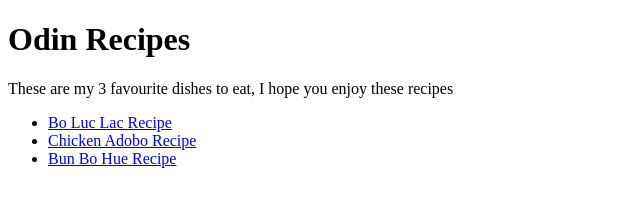
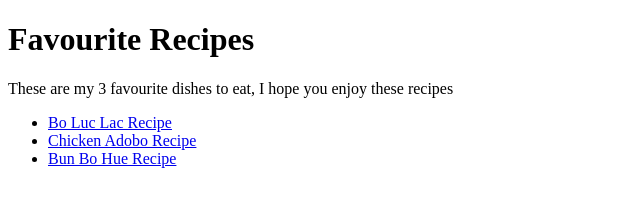
Before and after one commit to 0xZeifer/favourite-recipes, a plain HTML site: page index.html in a window 1280 px wide. Shown: the whole page, without its empty margins (0-640 px from the left). Drawn offline with Linux system fonts and the light colour scheme.

Commit message:
updated h1 on page

```diff
--- a/index.html
+++ b/index.html
@@ -6,7 +6,7 @@
     </head>
 
     <body>
-        <h1>Odin Recipes</h1>
+        <h1>Favourite Recipes</h1>
         <p>These are my 3 favourite dishes to eat, I hope you enjoy these recipes</p>
         <ul>
             <li><a href="recipes/boluclac.html">Bo Luc Lac Recipe</a></li>
```
